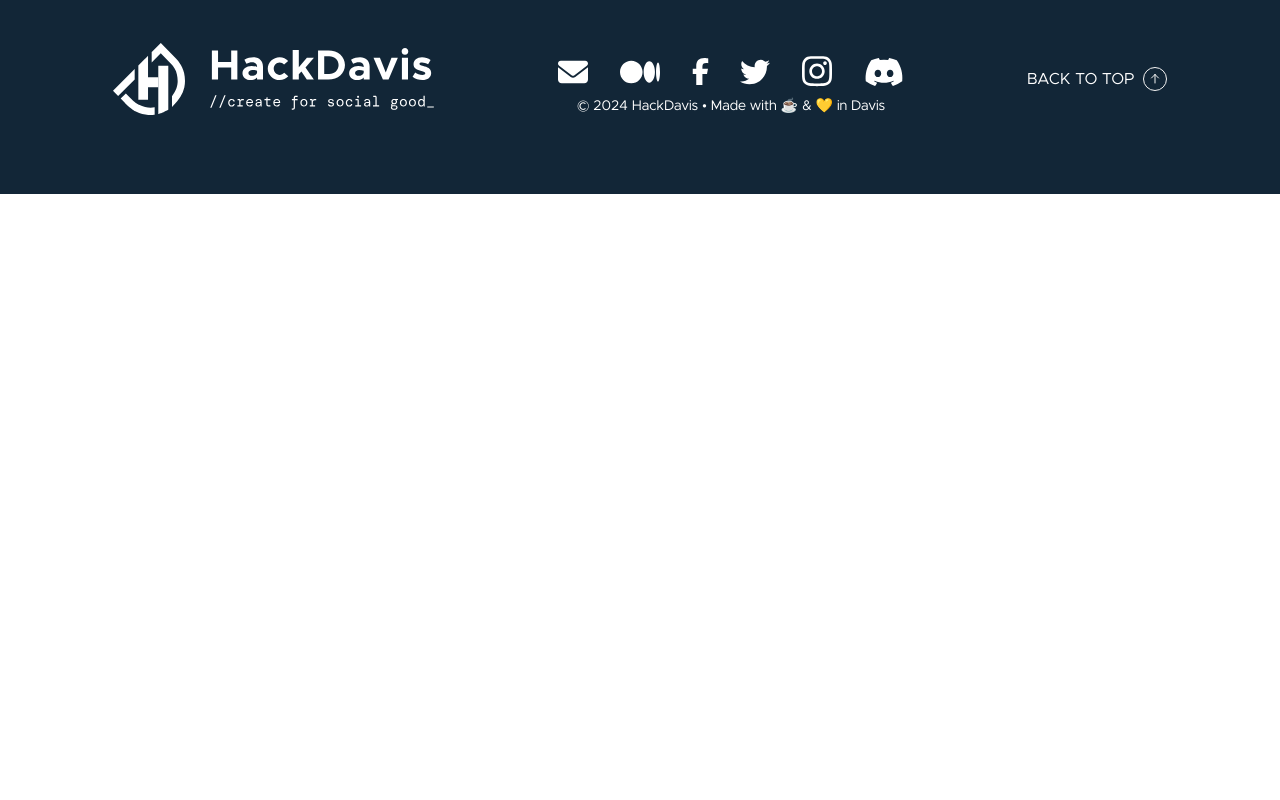
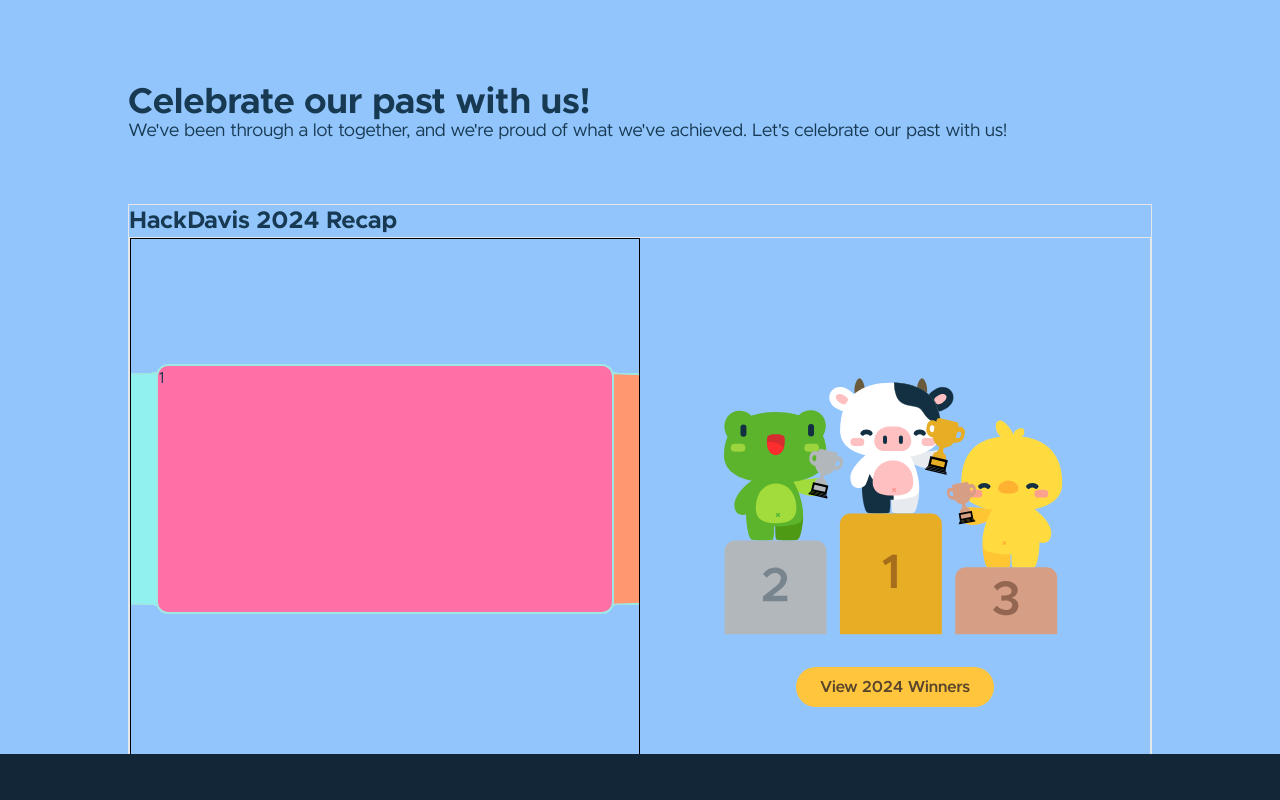
Before and after one commit to HackDavis/website-2025, a Next.js app: page /about-us in a window 1280 px wide. Shown: the part 4340-5140 px from the top of the page. Before the commit the page ends 4534 px from the top, so only its background shows below. Built offline with nearby package versions, Linux system fonts and the light colour scheme.

Commit message:
carousel working

```diff
--- /dev/null
+++ b/app/(pages)/about-us/_components/Recap/Recap.tsx
@@ -0,0 +1,34 @@
+import RecapCarousel from './recap_carousel';
+import Image from 'next/image';
+import trophies_image from '@public/images/recap/trophies.svg';
+
+export default function Recap() {
+  return (
+    <main className="h-screen w-screen bg-blue-300">
+      <div className="text-background-dark bg-transparent flex flex-col justify-center p-[10%] gap-16">
+        <div className="flex flex-col items-start justify-center text-start">
+          <h1 className="text-4xl font-bold ">Celebrate our past with us!</h1>
+          <p>
+            We've been through a lot together, and we're proud of what we've
+            achieved. Let's celebrate our past with us!
+          </p>
+        </div>
+
+        <div className="flex flex-col items-start justify-center border">
+          <h2 className="text-2xl font-bold">HackDavis 2024 Recap</h2>
+          <div className="flex flex-wrap items-center justify-center border w-full">
+            <div className="w-1/2">
+              <RecapCarousel />
+            </div>
+            <div className="w-1/2 flex flex-col items-center justify-center">
+              <Image src={trophies_image} alt="trophies" />
+              <button className="mt-8 px-6 py-2 bg-[#FFC53D] text-[#58452B] rounded-full font-semibold hover:opacity-90 transition-opacity">
+                View 2024 Winners
+              </button>
+            </div>
+          </div>
+        </div>
+      </div>
+    </main>
+  );
+}
--- /dev/null
+++ b/app/(pages)/about-us/_components/Recap/recap_carousel.tsx
@@ -0,0 +1,112 @@
+'use client';
+
+import { useState } from 'react';
+import styled from 'styled-components';
+
+const CarouselContainer = styled.div`
+  height: 100%;
+  margin: 0;
+  display: grid;
+  grid-template-rows: 500px 100px;
+  grid-template-columns: 1fr 30px 30px 30px 30px 30px 1fr;
+  align-items: center;
+  justify-items: center;
+  border: 1px solid black;
+`;
+
+const Carousel = styled.main<{ position: number }>`
+  grid-row: 1 / 2;
+  grid-column: 1 / 8;
+  width: 100%;
+  height: 100%;
+  display: flex;
+  align-items: center;
+  justify-content: center;
+  overflow: hidden;
+  transform-style: preserve-3d;
+  perspective: 600px;
+  --items: 5;
+  --middle: 3;
+  --position: ${(props) => props.position};
+  pointer-events: none;
+`;
+
+const Item = styled.div<{ offset: number }>`
+  position: absolute;
+  width: 90%;
+  height: 50%;
+  --offset: ${(props) => props.offset};
+  --r: calc(var(--position) - var(--offset));
+  --abs: max(calc(var(--r) * -1), var(--r));
+  transition: all 0.25s linear;
+  transform: rotateY(calc(-10deg * var(--r)))
+    translateX(calc(-300px * var(--r)));
+  z-index: calc((var(--position) - var(--abs)));
+`;
+
+const RadioInput = styled.input`
+  &:nth-of-type(1) {
+    grid-column: 2 / 3;
+    grid-row: 2 / 3;
+  }
+  &:nth-of-type(2) {
+    grid-column: 3 / 4;
+    grid-row: 2 / 3;
+  }
+  &:nth-of-type(3) {
+    grid-column: 4 / 5;
+    grid-row: 2 / 3;
+  }
+  &:nth-of-type(4) {
+    grid-column: 5 / 6;
+    grid-row: 2 / 3;
+  }
+  &:nth-of-type(5) {
+    grid-column: 6 / 7;
+    grid-row: 2 / 3;
+  }
+`;
+
+interface ImageCardProps {
+  children: React.ReactNode;
+  color: string;
+}
+
+function ImageCard({ children, color }: ImageCardProps) {
+  return (
+    <div
+      className="w-full h-full rounded-xl border-2 border-[#9EE7E5]"
+      style={{ backgroundColor: color }}
+    >
+      {children}
+    </div>
+  );
+}
+
+const colors = ['#90f1ef', '#ff70a6', '#ff9770', '#ffd670', '#e9ff70'];
+
+export default function RecapCarousel() {
+  const [position, setPosition] = useState(2);
+
+  return (
+    <CarouselContainer>
+      {[1, 2, 3, 4, 5].map((num) => (
+        <RadioInput
+          key={num}
+          type="radio"
+          name="position"
+          checked={position === num}
+          onChange={() => setPosition(num)}
+        />
+      ))}
+
+      <Carousel id="carousel" position={position}>
+        {colors.map((color, index) => (
+          <Item key={index} offset={index + 1}>
+            <ImageCard color={color}>{index}</ImageCard>
+          </Item>
+        ))}
+      </Carousel>
+    </CarouselContainer>
+  );
+}
--- a/app/(pages)/about-us/page.tsx
+++ b/app/(pages)/about-us/page.tsx
@@ -1,6 +1,7 @@
 import Hero from './_components/Hero/background';
 import Values from './_components/Values/Values';
 import OurTeam from './_components/OurTeam/OurTeam';
+import Recap from './_components/Recap/Recap';
 
 export default function AboutUs() {
   return (
@@ -8,6 +9,7 @@
       <Hero />
       <Values />
       <OurTeam />
+      <Recap />
     </div>
   );
 }
--- a/package.json
+++ b/package.json
@@ -20,12 +20,14 @@
     "react": "^18",
     "react-dom": "^18",
     "react-icons": "^5.3.0",
-    "sass": "^1.81.0"
+    "sass": "^1.81.0",
+    "styled-components": "^6.1.15"
   },
   "devDependencies": {
     "@types/node": "^20",
     "@types/react": "^18",
     "@types/react-dom": "^18",
+    "@types/styled-components": "^5.1.34",
     "@typescript-eslint/eslint-plugin": "^8.14.0",
     "@typescript-eslint/parser": "^8.14.0",
     "eslint": "^8.57.1",
```
Also changed, not shown: public/images/recap/trophies.svg (added), 1 other file (tests, documents, lock files or other folders).
